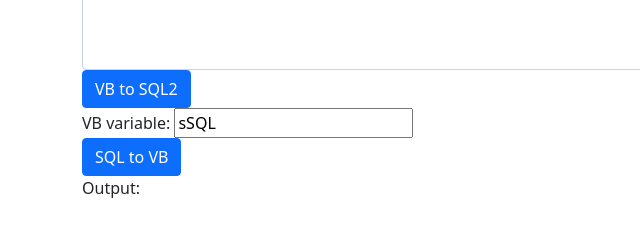
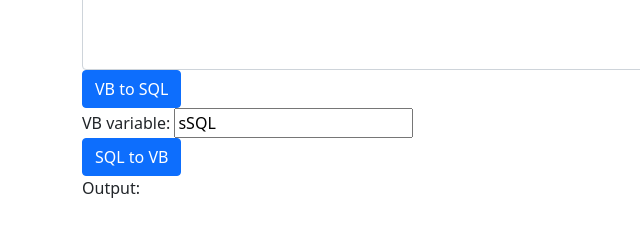
Before and after one commit to JerrayChen/SQL-tool, a plain HTML site: page index.html in a window 1280 px wide. Shown: the part 208-444 px from the top of the page, 0-640 px from the left. Drawn offline with nearby package versions, Linux system fonts and the light colour scheme.

Commit message:
update btn

```diff
--- a/index.html
+++ b/index.html
@@ -65,7 +65,7 @@
                 <textarea rows="10" class="form-control h-100" id="input"></textarea>
             </div>
             <!-- <button type="button" class="btn btn-primary" onclick="onSubmit()">VB to SQL</button> -->
-            <button type="button" class="btn btn-primary" onclick="onSubmit2()">VB to SQL2</button>
+            <button type="button" class="btn btn-primary" onclick="onSubmit2()">VB to SQL</button>
             <div class="form-group">
                 <label>VB variable:</label>
                 <input id="variable" value="sSQL">
```
